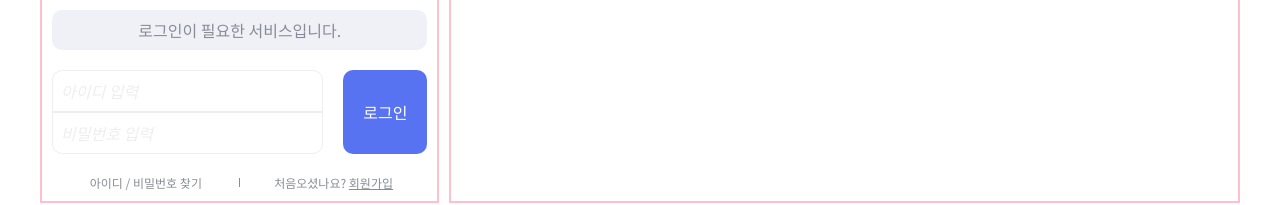
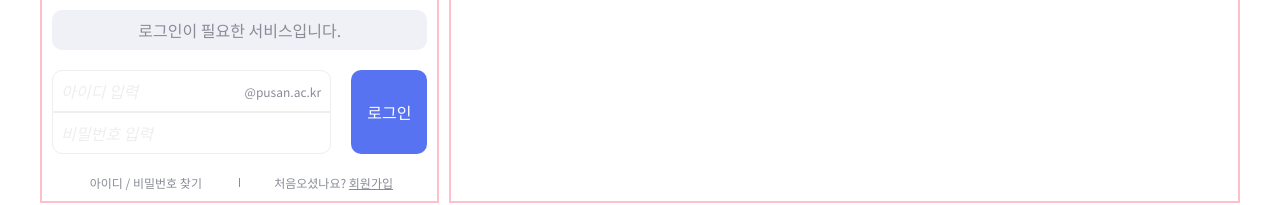
Before and after one commit to SW-CSS/sw-css, a Next.js app in the folder frontend/: page / in a window 1280 px wide. Shown: the part 216-421 px from the top of the page. Built offline with nearby package versions, Linux system fonts and the light colour scheme.

Commit message:
design: 로그인 UI에 email suffix 추가
#32

```diff
--- a/frontend/src/app/components/SignIn/components/InputUserInfo/index.tsx
+++ b/frontend/src/app/components/SignIn/components/InputUserInfo/index.tsx
@@ -5,7 +5,7 @@ import { useState } from 'react';
 import { useAppDispatch } from '@/hocks/redux';
 import { signIn } from '@/store/auth.slice';
 
-import { InputID, InputPW, SignInButton } from './styled';
+import { FixedEmail, InputID, InputPW, SignInButton } from './styled';
 
 const InputUserInfo = () => {
   const [userID, setUserID] = useState<string>('');
@@ -27,7 +27,7 @@ const InputUserInfo = () => {
 
   return (
     <div style={{ display: 'flex', gap: '20px' }}>
-      <div style={{ display: 'flex', flexDirection: 'column', flexGrow: '1' }}>
+      <div style={{ display: 'flex', flexDirection: 'column', flexGrow: '1', position: 'relative' }}>
         <InputID placeholder="아이디 입력" value={userID} onChange={(e) => setUserID(e.target.value)} />
         <InputPW
           placeholder="비밀번호 입력"
@@ -35,6 +35,7 @@ const InputUserInfo = () => {
           value={userPW}
           onChange={(e) => setUserPW(e.target.value)}
         />
+        <FixedEmail>@pusan.ac.kr</FixedEmail>
       </div>
       <SignInButton type="button" onClick={handleSignInClick}>
         로그인
--- a/frontend/src/app/components/SignIn/components/InputUserInfo/styled.ts
+++ b/frontend/src/app/components/SignIn/components/InputUserInfo/styled.ts
@@ -3,6 +3,7 @@ import styled from 'styled-components';
 import { BORDER_RADIUS, COLOR, FONT_STYLE } from '@/constants';
 
 export const Input = styled.input`
+  min-width: 232px;
   border: 1px solid ${COLOR.border};
   border-radius: ${BORDER_RADIUS.sm};
   padding: 8px;
@@ -24,10 +25,21 @@ export const InputPW = styled(Input)`
   border-top-right-radius: 0;
 `;
 
+export const FixedEmail = styled.div`
+  position: absolute;
+  color: ${COLOR.comment};
+  right: 10px;
+  top: 25%;
+  transform: translate(0, -50%);
+  font: ${FONT_STYLE.xs};
+`;
+
 export const SignInButton = styled.button`
+  min-width: 70px;
+  max-width: 110px;
   border: none;
   border-radius: ${BORDER_RADIUS.sm};
-  padding: 20px;
+  flex-grow: 1;
   background-color: ${COLOR.primary.main};
   color: white;
   font: ${FONT_STYLE.base.normal};
```
